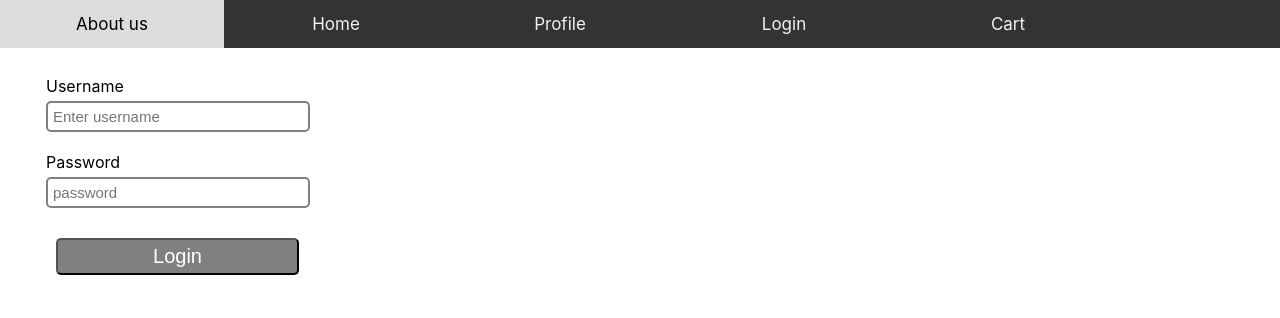
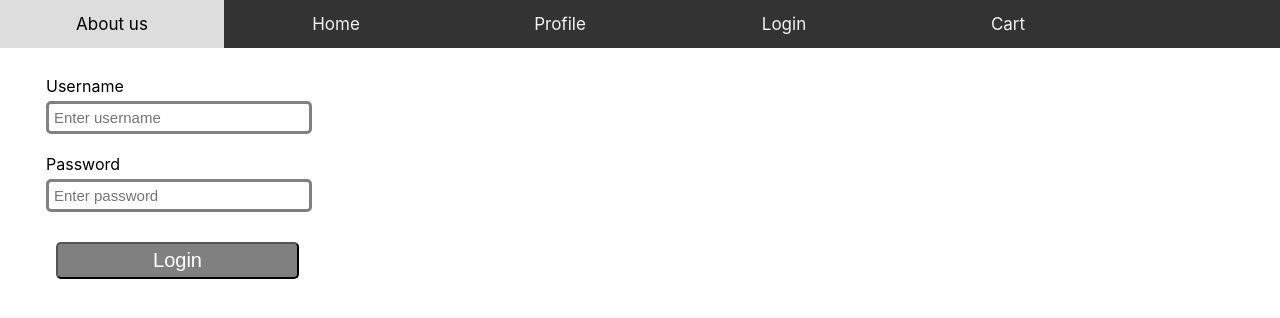
Before and after one commit to fosterv2/online_grocery_shopping_front_end, a React (Create React App) app in the folder online_grocery_shopping_front_end/: page /login in a window 1280 px wide. Shown: the top 318 px of the page. Built offline with nearby package versions, Linux system fonts and the light colour scheme.

Commit message:
fixed some formatting

```diff
--- a/online_grocery_shopping_front_end/src/css/Form.css
+++ b/online_grocery_shopping_front_end/src/css/Form.css
@@ -11,9 +11,14 @@ input, textarea {
     margin-right: 10px;
     padding: 5px;
     font-size: 15px;
-    border: 2px solid grey;
+    border: 3px solid grey;
     border-radius: 5px;
     width: 250px;
+    outline: none;
+}
+
+input:focus {
+    border: 3px solid black;
 }
 
 textarea {
@@ -26,6 +31,11 @@ button {
     border-radius: 5px;
     color: white;
     padding: 5px;
+    outline: none;
+}
+
+button:hover {
+    background-color: #606060;
 }
 
 .form.button button {
--- a/online_grocery_shopping_front_end/src/css/ItemCard.css
+++ b/online_grocery_shopping_front_end/src/css/ItemCard.css
@@ -34,9 +34,6 @@
 
 .buy button {
   margin-top: 10px;
-  background-color: gray;
-  font-size: 20px;
-  border-radius: 5px;
 }
 
 .item.info {
--- a/online_grocery_shopping_front_end/src/pages/Login.js
+++ b/online_grocery_shopping_front_end/src/pages/Login.js
@@ -38,7 +38,7 @@ render() {
               <input
                 name="password"
                 type="password"
-                placeholder="password"
+                placeholder="Enter password"
                 value={password}
                 onChange={this.handleChange}
               />
--- a/online_grocery_shopping_front_end/src/pages/Signup.js
+++ b/online_grocery_shopping_front_end/src/pages/Signup.js
@@ -80,7 +80,7 @@ render() {
               <input
                 name="password"
                 type="password"
-                placeholder="password"
+                placeholder="Enter password"
                 value={password}
                 onChange={this.handleChange}
               />
```
